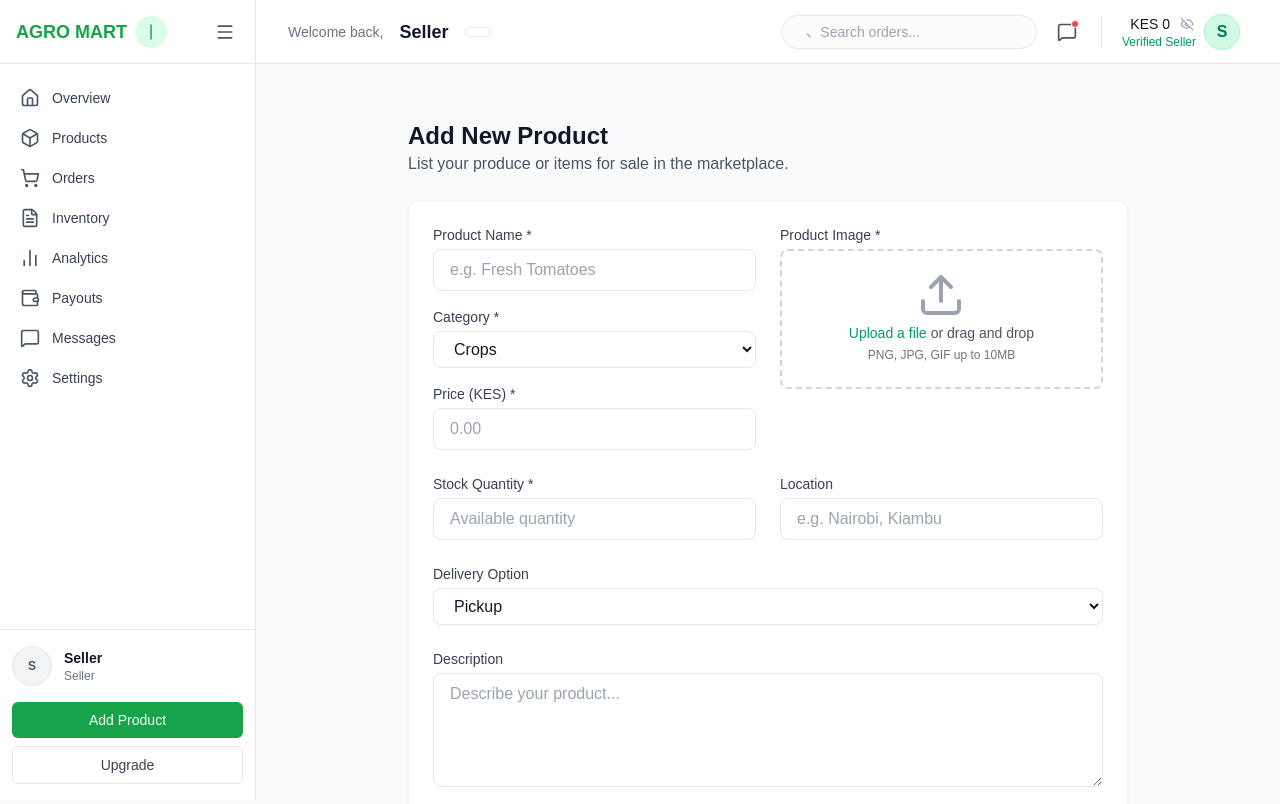
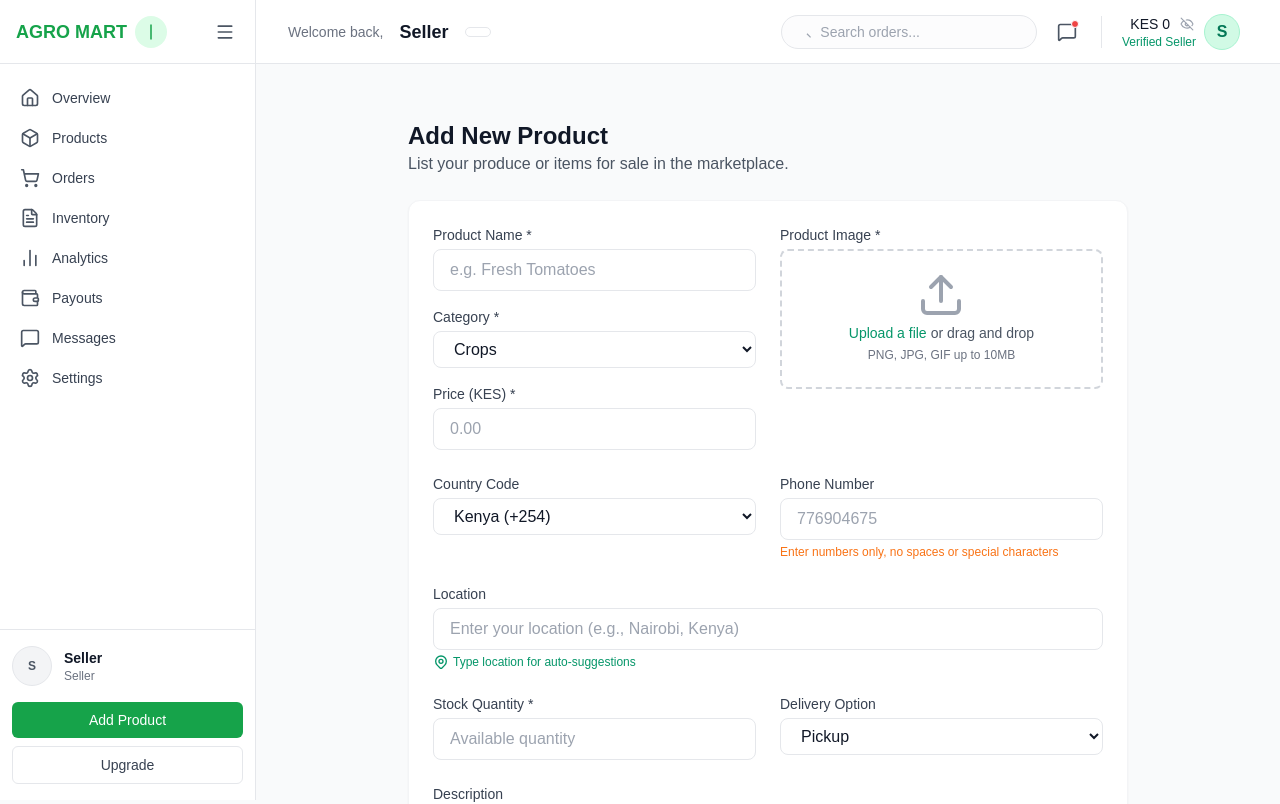
Before and after one commit to kiplah/AgriHub_frontend, a Next.js app: page /seller-profile/add-product in a window 1280 px wide. Shown: the top 804 px of the page. Built offline with nearby package versions, Linux system fonts and the light colour scheme.

Commit message:
feat: implement product creation page with form, image upload, and Redux integration

```diff
--- a/src/app/seller-profile/add-product/page.jsx
+++ b/src/app/seller-profile/add-product/page.jsx
@@ -21,7 +21,9 @@ export default function AddProduct() {
         image: null,
         stock_quantity: '',
         location: '',
-        delivery_options: 'Pickup'
+        delivery_options: 'Pickup',
+        country_code: 'Kenya (+254)',
+        phone_number: ''
     });
 
     const [preview, setPreview] = useState(null);
@@ -55,6 +57,8 @@ export default function AddProduct() {
         data.append('imagepath', formData.image);
         data.append('stock_quantity', formData.stock_quantity);
         data.append('location', formData.location);
+        data.append('country_code', formData.country_code);
+        data.append('phone_number', formData.phone_number);
         data.append('delivery_options', formData.delivery_options);
 
         try {
@@ -153,6 +157,51 @@ export default function AddProduct() {
 
                     <div className="grid grid-cols-1 md:grid-cols-2 gap-6">
                         <div>
+                            <label className="block text-sm font-medium text-gray-700 mb-1">Country Code</label>
+                            <select
+                                name="country_code"
+                                value={formData.country_code}
+                                onChange={handleChange}
+                                className="w-full px-4 py-2 border border-gray-200 rounded-lg focus:ring-2 focus:ring-emerald-500 focus:border-transparent outline-none transition-all text-gray-900 bg-white"
+                            >
+                                <option value="Kenya (+254)">Kenya (+254)</option>
+                                <option value="Uganda (+256)">Uganda (+256)</option>
+                                <option value="Tanzania (+255)">Tanzania (+255)</option>
+                                <option value="Rwanda (+250)">Rwanda (+250)</option>
+                            </select>
+                        </div>
+                        <div>
+                            <label className="block text-sm font-medium text-gray-700 mb-1">Phone Number</label>
+                            <input
+                                type="text"
+                                name="phone_number"
+                                value={formData.phone_number}
+                                onChange={handleChange}
+                                className="w-full px-4 py-2 border border-gray-200 rounded-lg focus:ring-2 focus:ring-emerald-500 outline-none text-gray-900 bg-white"
+                                placeholder="776904675"
+                            />
+                            <p className="text-xs text-orange-500 mt-1">Enter numbers only, no spaces or special characters</p>
+                        </div>
+                    </div>
+
+                    <div>
+                        <label className="block text-sm font-medium text-gray-700 mb-1">Location</label>
+                        <input
+                            type="text"
+                            name="location"
+                            value={formData.location}
+                            onChange={handleChange}
+                            className="w-full px-4 py-2 border border-gray-200 rounded-lg focus:ring-2 focus:ring-emerald-500 outline-none text-gray-900 bg-white placeholder:text-gray-400"
+                            placeholder="Enter your location (e.g., Nairobi, Kenya)"
+                        />
+                        <div className="flex items-center gap-1 mt-1 text-emerald-600">
+                            <svg className="w-4 h-4" fill="none" viewBox="0 0 24 24" stroke="currentColor"><path strokeLinecap="round" strokeLinejoin="round" strokeWidth={2} d="M17.657 16.657L13.414 20.9a1.998 1.998 0 01-2.827 0l-4.244-4.243a8 8 0 1111.314 0z" /><path strokeLinecap="round" strokeLinejoin="round" strokeWidth={2} d="M15 11a3 3 0 11-6 0 3 3 0 016 0z" /></svg>
+                            <span className="text-xs font-medium">Type location for auto-suggestions</span>
+                        </div>
+                    </div>
+
+                    <div className="grid grid-cols-1 md:grid-cols-2 gap-6">
+                        <div>
                             <label className="block text-sm font-medium text-gray-700 mb-1">Stock Quantity *</label>
                             <input
                                 type="number"
@@ -163,18 +212,6 @@ export default function AddProduct() {
                                 placeholder="Available quantity"
                                 required
                             />
-                        </div>
-                        <div>
-                            <label className="block text-sm font-medium text-gray-700 mb-1">Location</label>
-                            <input
-                                type="text"
-                                name="location"
-                                value={formData.location}
-                                onChange={handleChange}
-                                className="w-full px-4 py-2 border border-gray-200 rounded-lg focus:ring-2 focus:ring-emerald-500 outline-none text-gray-900 bg-white"
-                                placeholder="e.g. Nairobi, Kiambu"
-                            />
-                        </div>
                         </div>
                         <div>
                             <label className="block text-sm font-medium text-gray-700 mb-1">Delivery Option</label>
@@ -188,6 +225,7 @@ export default function AddProduct() {
                                 <option value="Delivery">Delivery</option>
                                 <option value="Both">Both</option>
                             </select>
+                        </div>
                     </div>
 
                     <div>
```
Lines whose indentation alone changed are shown as unchanged.
